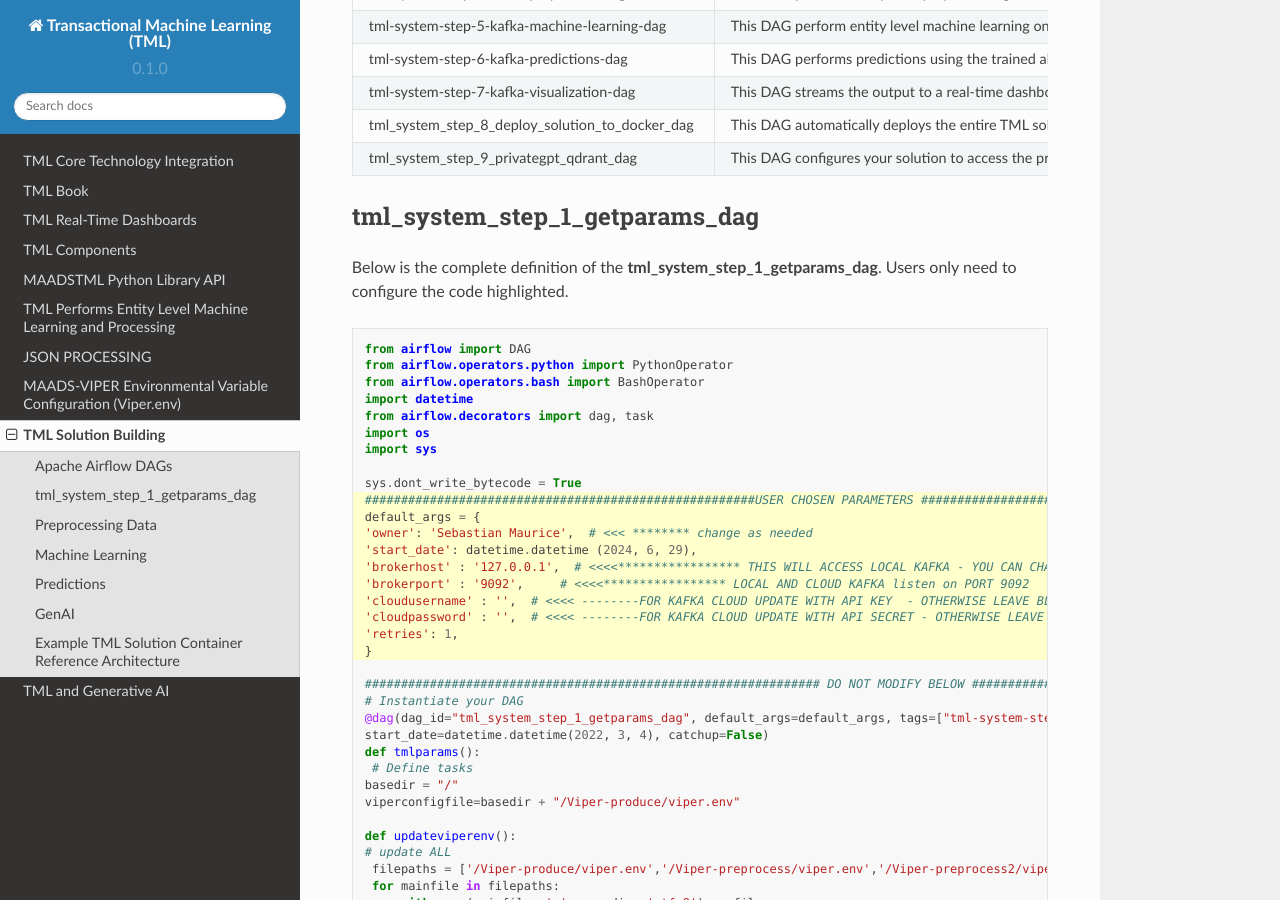
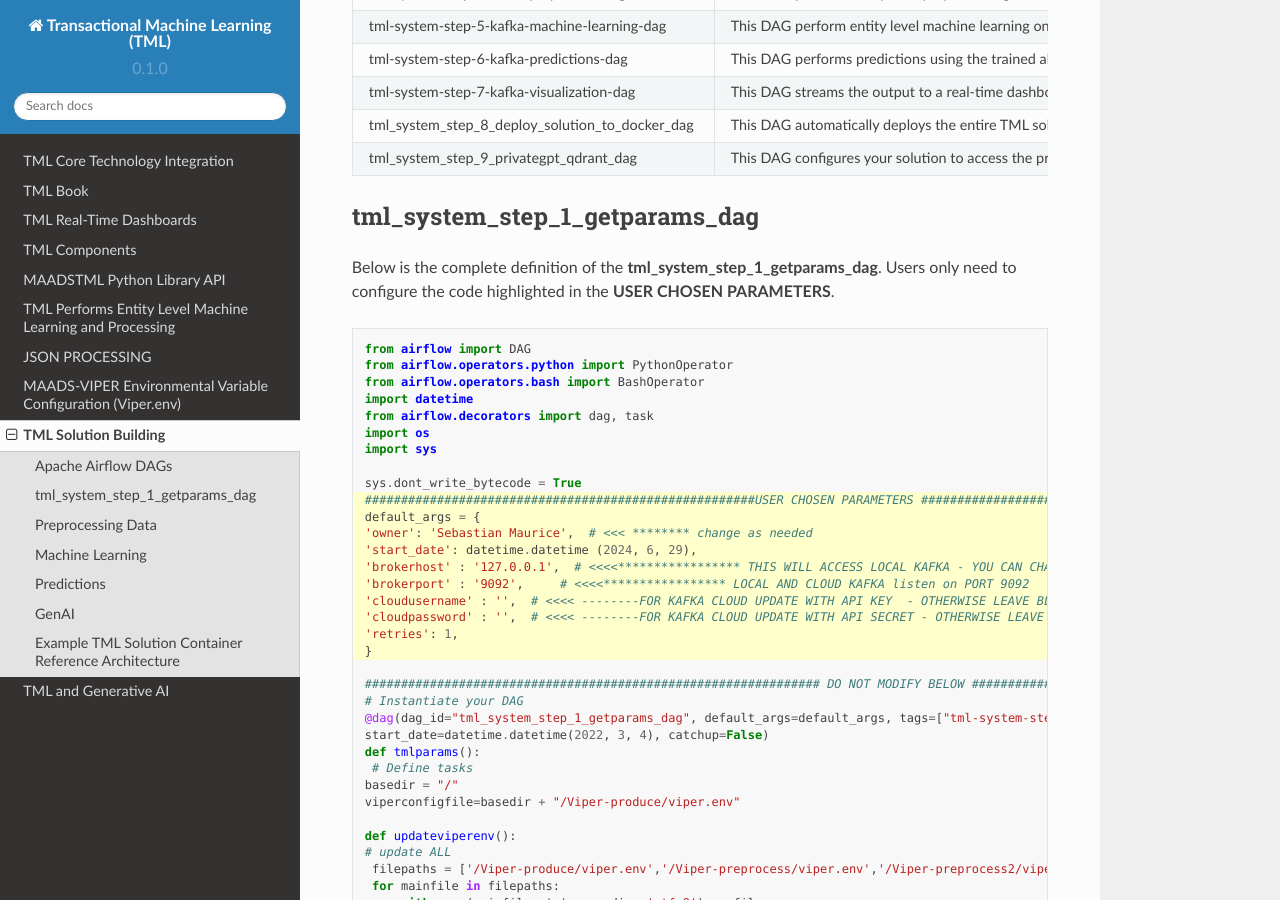
Before and after one commit to smaurice101/readthedocs, a Sphinx documentation site: the page built from docs/source/tmlbuilds.rst, in a window 1280 px wide and 900 px high, scrolled down 1184 px. Built offline with Sphinx 7.4.7 and the Read the Docs theme 2.0.0, drawn with Linux system fonts in a browser that asks for light colours.

Commit message:
Update tmlbuilds.rst

```diff
--- a/docs/source/tmlbuilds.rst
+++ b/docs/source/tmlbuilds.rst
@@ -52,7 +52,7 @@
 tml_system_step_1_getparams_dag
 -----------------
 
-Below is the complete definition of the **tml_system_step_1_getparams_dag**.  Users only need to configure the code highlighted.
+Below is the complete definition of the **tml_system_step_1_getparams_dag**.  Users only need to configure the code highlighted in the **USER CHOSEN PARAMETERS**.
 
 .. code-block::
    :emphasize-lines: 10,11,12,13,14,15,16,17,18,19
```
